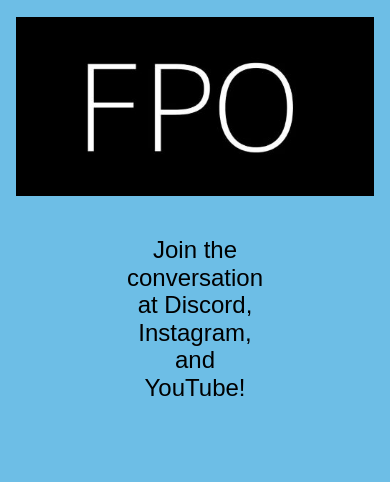
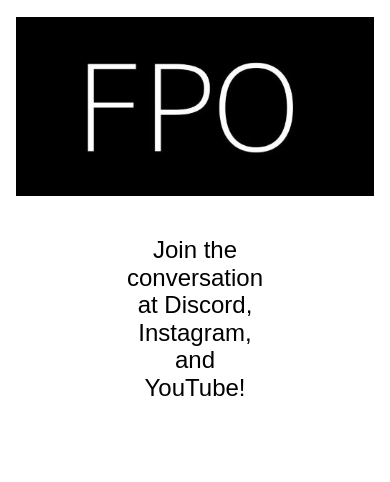
Before and after one commit to RDiMag/bookcourt-1, a plain HTML site: page index.html in a window 390 px wide. Shown: the part 207-689 px from the top of the page. Drawn offline with Linux system fonts and the light colour scheme.

Commit message:
updated css

```diff
--- a/css/style.css
+++ b/css/style.css
@@ -301,9 +301,6 @@
 /*******************************************/
 
 @media screen and (max-width: 928px) {
-     body {
-       background-color: rgb(236, 180, 180);
-     }
      nav, ul {
           flex-direction: column;
      }
@@ -321,9 +318,6 @@
    }
 
    @media screen and (max-width: 420px) {
-     body {
-       background-color: rgb(109, 190, 230);
-     }
      span.about {
           flex-direction: column;
      }
```
